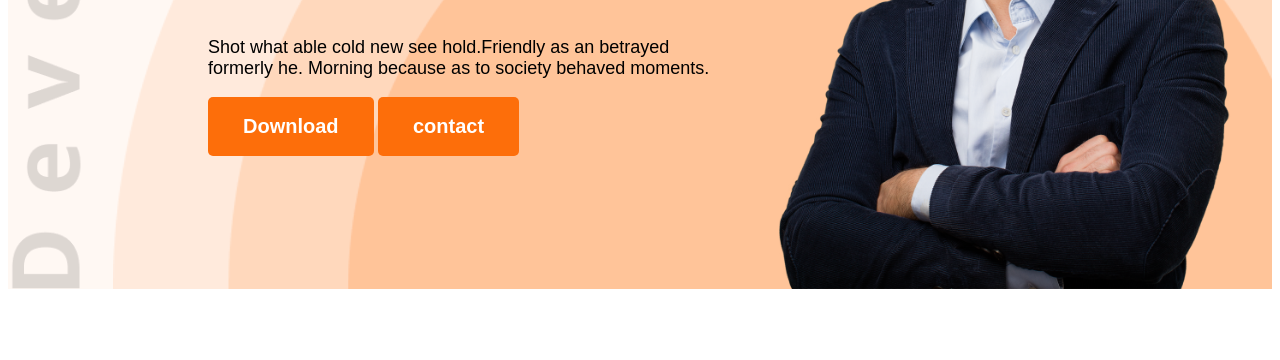
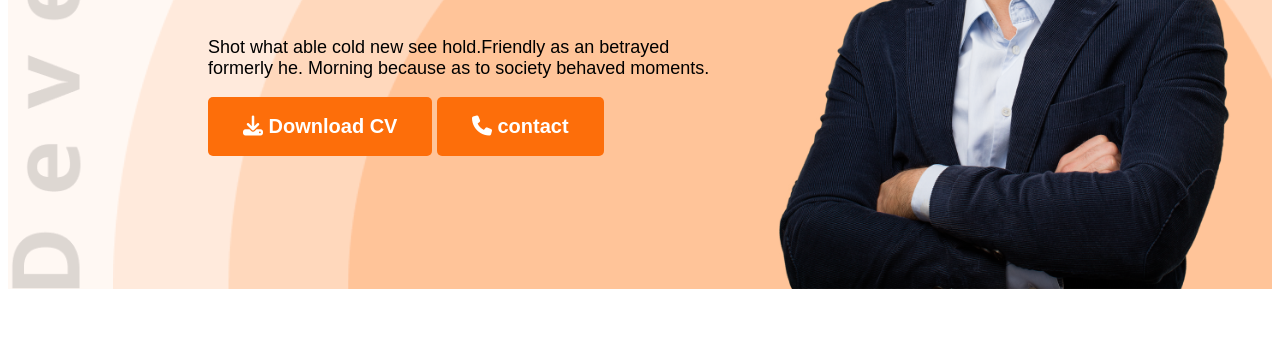
Before and after one commit to crriad999/web-dev-portfolio, a plain HTML site: page index.html in a window 1280 px wide. Shown: the part 440-800 px from the top of the page. Drawn offline with Linux system fonts and the light colour scheme.

Commit message:
font awesome icons

```diff
--- a/index.html
+++ b/index.html
@@ -8,6 +8,7 @@
 <link rel="preconnect" href="https://fonts.gstatic.com" crossorigin>
 <link href="https://fonts.googleapis.com/css2?family=Roboto:ital,wght@0,100..900;1,100..900&display=swap" rel="stylesheet">
     <link rel="stylesheet" href="styles/portfolio.css">
+    <script src="https://kit.fontawesome.com/2cc6dd73d1.js" crossorigin="anonymous"></script>
 </head>
 <body class="open-sans-normal">
     <header class="header secondary-bg">
@@ -27,8 +28,8 @@
                 <p class="banner-description">
                     Shot what able cold new see hold.Friendly as an betrayed formerly he. Morning because as to society behaved moments.
                 </p>
-                <button class="btn-primary">Download</button>
-                <button class="btn-primary">contact</button>
+                <button class="btn-primary"><i class="fa-solid fa-download"></i> Download CV</button>
+                <button class="btn-primary"><i class="fa-solid fa-phone"></i> contact</button>
 
             </div>
             <img class="banner-profile-pic" src="images/hardy.png" alt="">
@@ -148,7 +149,7 @@
             </div>
             <div class="text-center resume-download-cv">
 
-                <button class="btn-primary">Download CV</button>
+                <button class="btn-primary"><i class="fa-solid fa-download"></i> Download CV</button>
             </div>
          </section>
 
```
